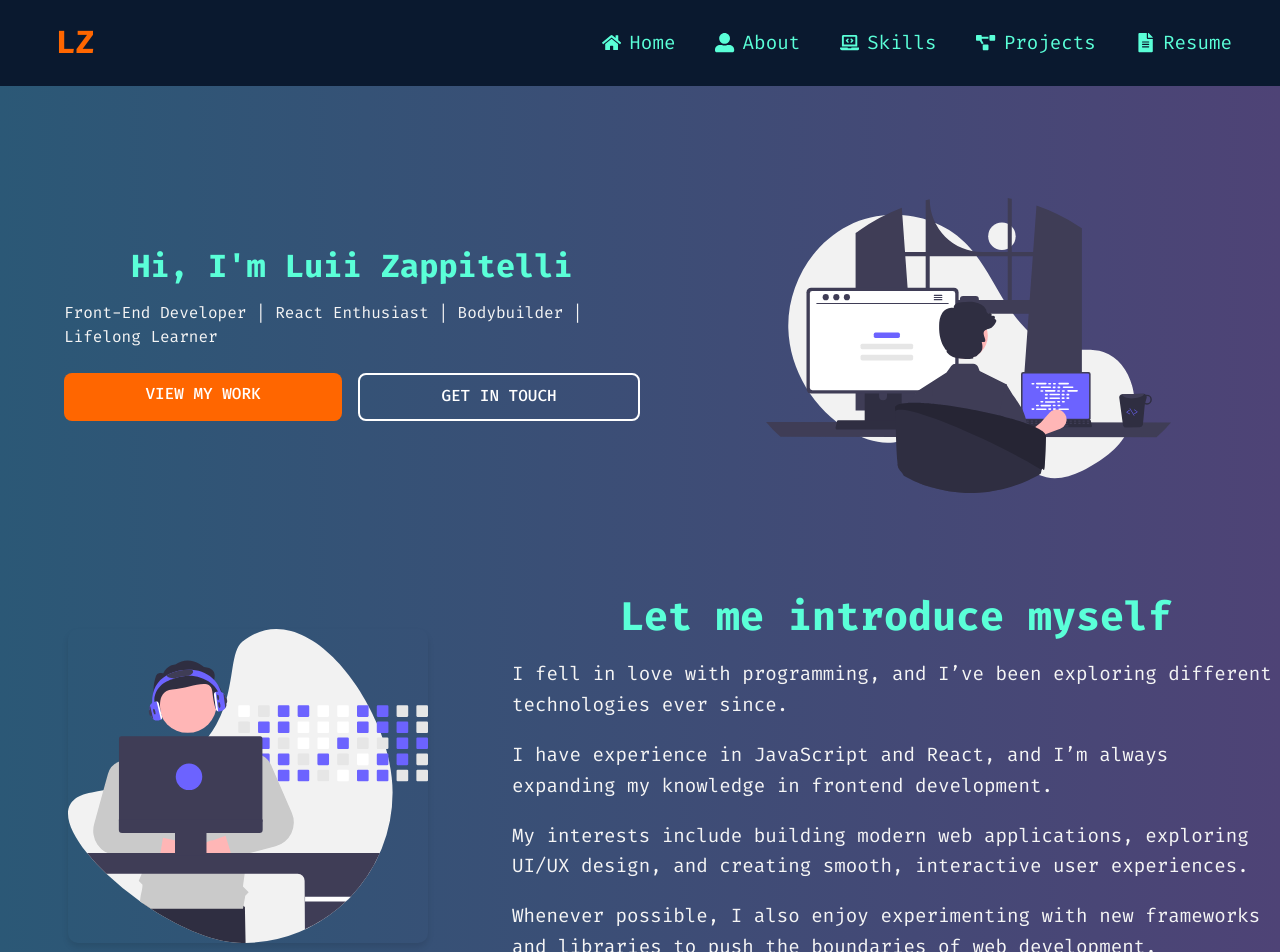
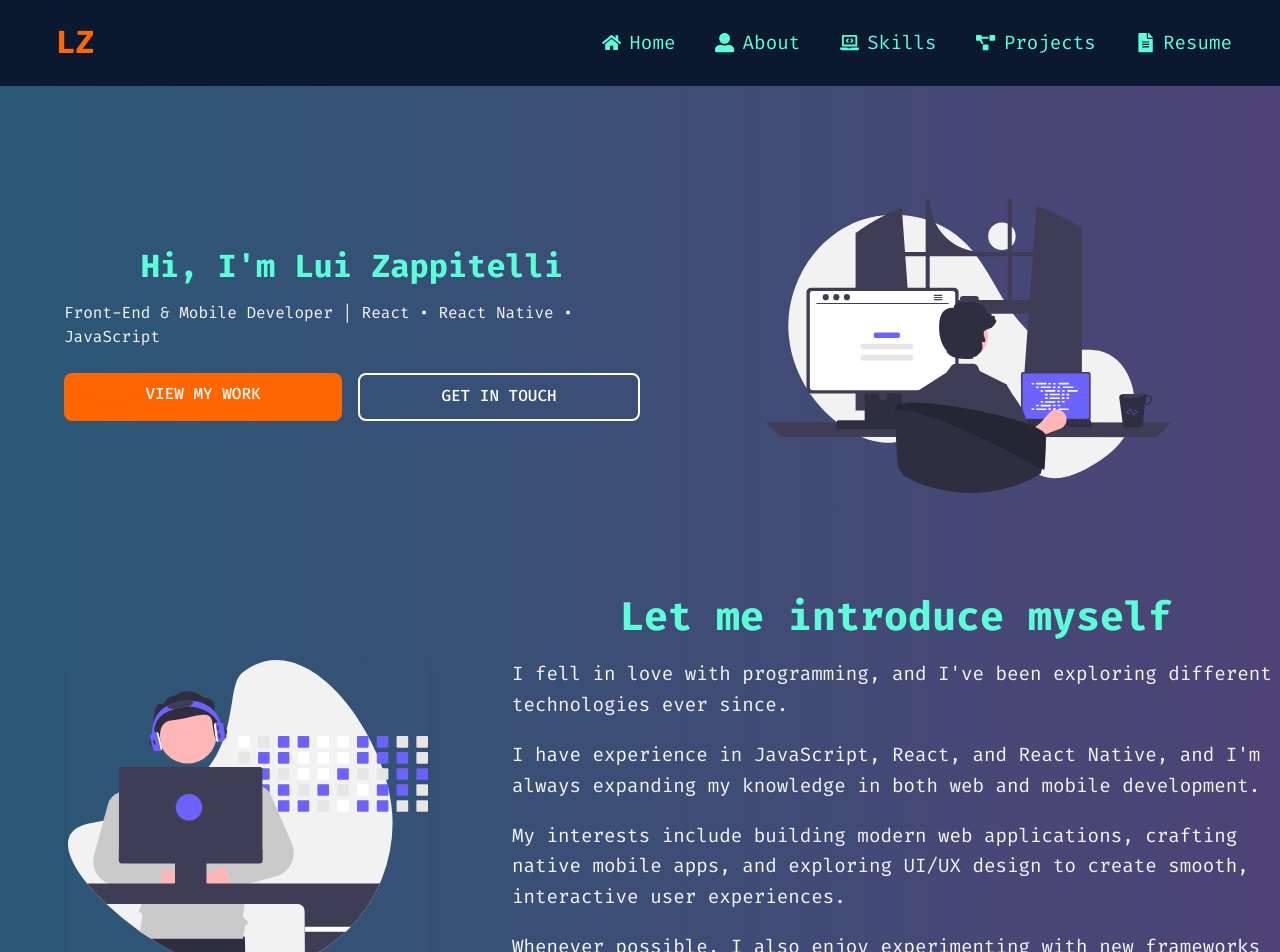
Before and after one commit to lzappo/my-portfolio, a React (Vite) app: page / in a window 1280 px wide. Shown: the top 952 px of the page. Built offline with nearby package versions, Linux system fonts and the light colour scheme.

Commit message:
refactored social list

```diff
--- a/src/components/FindMeOn.jsx
+++ b/src/components/FindMeOn.jsx
@@ -1,28 +1,5 @@
-import { FaGithub, FaLinkedin, FaTwitter, FaInstagram } from "react-icons/fa";
 import "../styles/FindMeOn.css";
-
-const socialLinks = [
-  {
-    name: "GitHub",
-    icon: <FaGithub />,
-    url: "https://github.com/lzappo",
-  },
-  {
-    name: "LinkedIn",
-    icon: <FaLinkedin />,
-    url: "https://linkedin.com/in/yourusername",
-  },
-  {
-    name: "Twitter",
-    icon: <FaTwitter />,
-    url: "https://twitter.com/yourusername",
-  },
-  {
-    name: "Instagram",
-    icon: <FaInstagram />,
-    url: "https://instagram.com/lzappo",
-  },
-];
+import socialLinks from "@/data/socialLinks.jsx";
 
 const FindMeOn = () => {
   return (
--- a/src/components/Footer.jsx
+++ b/src/components/Footer.jsx
@@ -1,23 +1,5 @@
-import { FaGithub, FaLinkedin, FaTwitter } from "react-icons/fa";
 import "../styles/Footer.css";
-
-const socialLinks = [
-  {
-    name: "GitHub",
-    icon: <FaGithub />,
-    url: "https://github.com/yourusername",
-  },
-  {
-    name: "LinkedIn",
-    icon: <FaLinkedin />,
-    url: "https://linkedin.com/in/yourusername",
-  },
-  {
-    name: "Twitter",
-    icon: <FaTwitter />,
-    url: "https://twitter.com/yourusername",
-  },
-];
+import socialLinks from "@/data/socialLinks";
 
 const Footer = () => {
   return (
--- a/src/components/HeroSection.jsx
+++ b/src/components/HeroSection.jsx
@@ -11,10 +11,9 @@ const HeroSection = () => {
         animate={{ opacity: 1, x: 0 }}
         transition={{ duration: 0.8, ease: "easeOut" }}
       >
-        <h1 className="hero-title">Hi, I'm Luii Zappitelli</h1>
+        <h1 className="hero-title">Hi, I'm Lui Zappitelli</h1>
         <p className="hero-subtitle">
-          Front-End Developer | React Enthusiast | Bodybuilder | Lifelong
-          Learner
+          Front-End & Mobile Developer | React • React Native • JavaScript
         </p>
         <motion.div
           className="hero-buttons"
--- a/src/components/IntroductionSection.jsx
+++ b/src/components/IntroductionSection.jsx
@@ -1,7 +1,7 @@
 import devImage from "../assets/developer-image.svg";
 import { motion } from "framer-motion";
 
-const AboutSection = () => {
+const IntroductionSection = () => {
   return (
     <section id="about" className="about-section">
       <motion.div
@@ -13,23 +13,24 @@ const AboutSection = () => {
       >
         <h2 className="about-title">Let me introduce myself</h2>
         <p className="about-description">
-          I fell in love with programming, and I’ve been exploring different
+          I fell in love with programming, and I've been exploring different
           technologies ever since.
         </p>
 
         <p className="about-description">
-          I have experience in JavaScript and React, and I’m always expanding my
-          knowledge in frontend development.
+          I have experience in JavaScript, React, and React Native, and I'm
+          always expanding my knowledge in both web and mobile development.
         </p>
 
         <p className="about-description">
-          My interests include building modern web applications, exploring UI/UX
-          design, and creating smooth, interactive user experiences.
+          My interests include building modern web applications, crafting native
+          mobile apps, and exploring UI/UX design to create smooth, interactive
+          user experiences.
         </p>
 
         <p className="about-description">
           Whenever possible, I also enjoy experimenting with new frameworks and
-          libraries to push the boundaries of web development.
+          libraries to push the boundaries of front-end and mobile development.
         </p>
       </motion.div>
       <motion.div
@@ -45,4 +46,4 @@ const AboutSection = () => {
   );
 };
 
-export default AboutSection;
+export default IntroductionSection;
--- /dev/null
+++ b/src/data/socialLinks.jsx
@@ -0,0 +1,26 @@
+import { FaGithub, FaLinkedin, FaTwitter, FaInstagram } from "react-icons/fa";
+
+const socialLinks = [
+  {
+    name: "GitHub",
+    icon: <FaGithub />,
+    url: "https://github.com/lzappo",
+  },
+  {
+    name: "LinkedIn",
+    icon: <FaLinkedin />,
+    url: "https://www.linkedin.com/in/lui-zappitelli/",
+  },
+  {
+    name: "Twitter",
+    icon: <FaTwitter />,
+    url: "https://twitter.com/yourusername",
+  },
+  {
+    name: "Instagram",
+    icon: <FaInstagram />,
+    url: "https://instagram.com/lzappo",
+  },
+];
+
+export default socialLinks;
--- a/src/pages/ResumePage.jsx
+++ b/src/pages/ResumePage.jsx
@@ -7,6 +7,9 @@ import react2CertImg from "../assets/certifications/react2.png";
 import js1CertImg from "../assets/certifications/js1.png";
 import js2CertImg from "../assets/certifications/js2.png";
 import htmlcssCertImg from "../assets/certifications/html-css.png";
+import reactNative1CertImg from '../assets/certifications/react-native1.png';
+import reactNative2CertImg from '../assets/certifications/react-native1.png';
+
 
 const certifications = [
   {
@@ -22,7 +25,7 @@ const certifications = [
     image: js1CertImg,
   },
   {
-    title: "Ultimate JavaScript Part : Advanced Topics",
+    title: "Ultimate JavaScript Part 2: Advanced Topics",
     issuer: "CodeWithMosh",
     year: "2025",
     image: js2CertImg,
@@ -38,6 +41,18 @@ const certifications = [
     issuer: "CodeWithMosh",
     year: "2024",
     image: react2CertImg,
+  },
+  {
+    title: "The Ultimate React Native Series: Fundamentals",
+    issuer: "CodeWithMosh",
+    year: "2025",
+    image: reactNative1CertImg,
+  },
+  {
+    title: "The Ultimate React Native Series: Advanced Concepts",
+    issuer: "CodeWithMosh",
+    year: "2025",
+    image: reactNative2CertImg,
   },
 ];
 
@@ -61,7 +76,7 @@ const ResumePage = () => {
           className="resume-image"
         />
       </div>
-      {/* 📜 Certifications Section */}
+
       <div className="certifications-section">
         <h3 className="certifications-title">Certifications & Courses</h3>
         <div className="certifications-grid">
--- a/src/pages/SkillsPage.jsx
+++ b/src/pages/SkillsPage.jsx
@@ -8,6 +8,7 @@ const skills = [
   { name: "CSS", icon: <FaCss3Alt className="skill-icon" /> },
   { name: "JavaScript", icon: <IoLogoJavascript className="skill-icon" /> },
   { name: "React", icon: <FaReact className="skill-icon" /> },
+  { name: "React Native", icon: <FaReact className="skill-icon" /> },
 ];
 
 const SkillsPage = () => {
--- a/vite.config.js
+++ b/vite.config.js
@@ -1,8 +1,14 @@
-import { defineConfig } from 'vite'
-import react from '@vitejs/plugin-react'
-import jsconfigPaths from "vite-tsconfig-paths"
+import { defineConfig } from "vite";
+import react from "@vitejs/plugin-react";
+import jsconfigPaths from "vite-tsconfig-paths";
+import path from "path";
 
 // https://vite.dev/config/
 export default defineConfig({
   plugins: [react(), jsconfigPaths()],
-})
+  resolve: {
+    alias: {
+      "@": path.resolve(__dirname, "./src"),
+    },
+  },
+});
```
Also changed, not shown: src/assets/certifications/react-native1.png (renamed from src/assets/certificate-of-completion-for-the-ultimate-react-native-series-part-1-1.png), src/assets/certifications/react-native2.png (renamed from src/assets/the-ultimate-react-native-course-fundamentals-1.png).
